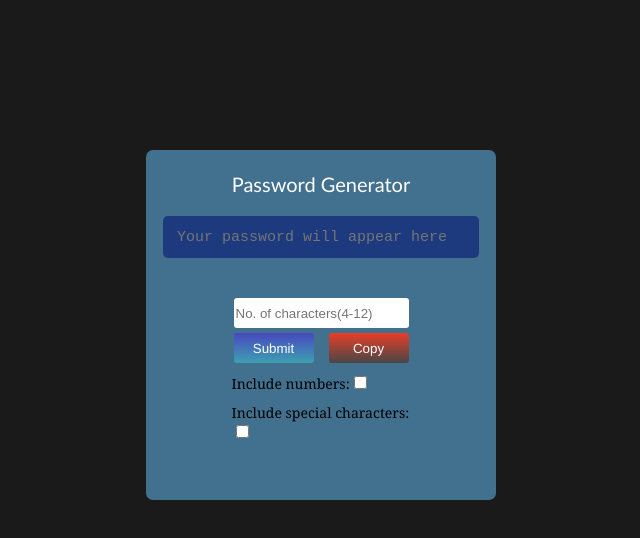
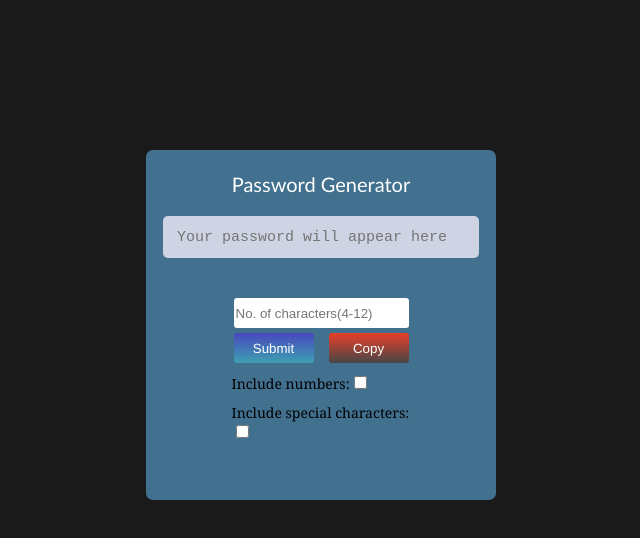
Before and after one commit to ameybirute/ameybirute.github.io, a plain HTML site: page Pass Generator/index.html in a window 1280 px wide. Shown: the whole page, without its empty margins (319-959 px from the left). Drawn offline with Linux system fonts and the light colour scheme.

Commit message:
changed bgcolor of displayer

```diff
--- a/Pass Generator/style.css
+++ b/Pass Generator/style.css
@@ -27,10 +27,10 @@ border:none;
 width: 300px;
 height:40px;
 font-size: 15px;
-color:rgb(255, 255, 255);
+color:rgb(50, 50, 50);
 font-family: 'Courier New', Courier, monospace;
 padding-left:14px;
-background-color: rgb(29, 58, 126);
+background-color: rgb(206, 212, 227);
 }
 
 .subblock{
```
